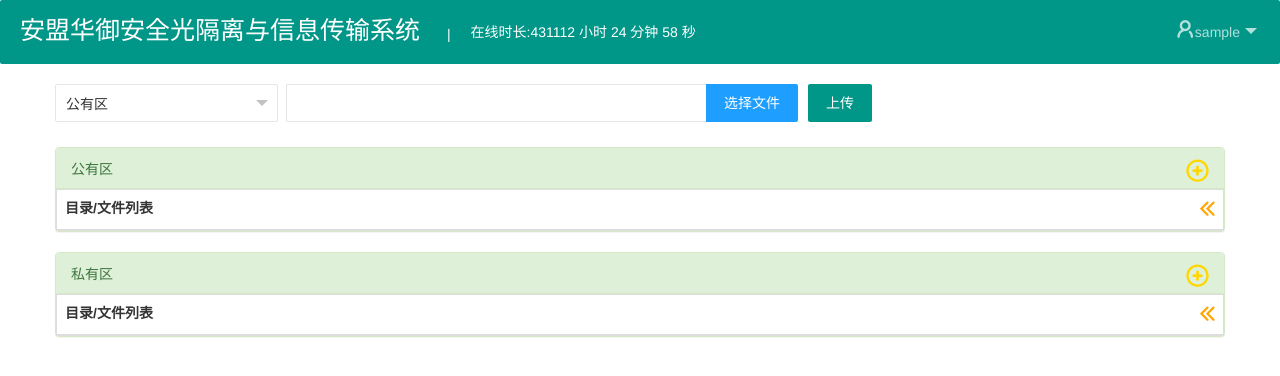
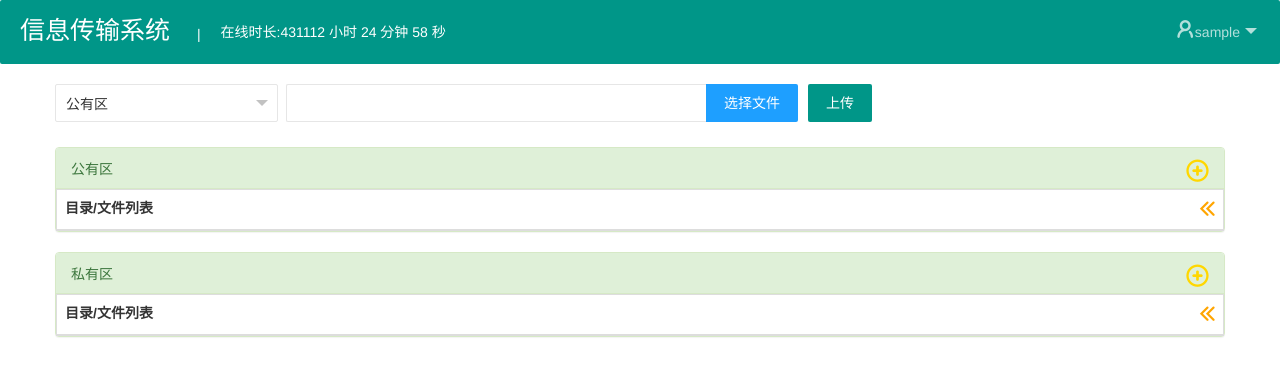
Before and after one commit to L-ance/UploadFile, a Flask app: page /show/ in a window 1280 px wide. Shown: the top 376 px of the page. Run offline with Flask 2, Linux system fonts and the light colour scheme; a user stored in the database is signed in; data that the repository does not hold is empty.

```diff
--- a/app/templates/upload.html
+++ b/app/templates/upload.html
@@ -64,7 +64,7 @@
 <div>
     <div style="">
         <ul class="layui-nav layui-bg-green">
-            <li class="layui-nav-item" style="font-size: 25px">安盟华御安全光隔离与信息传输系统
+            <li class="layui-nav-item" style="font-size: 25px">信息传输系统
                 <span style="margin-left: 20px; margin-right: 20px">|</span></li>
             <li class="layui-nav-item" style="float: right">
                 <a href="javascript:;"><i class="layui-icon"
```
